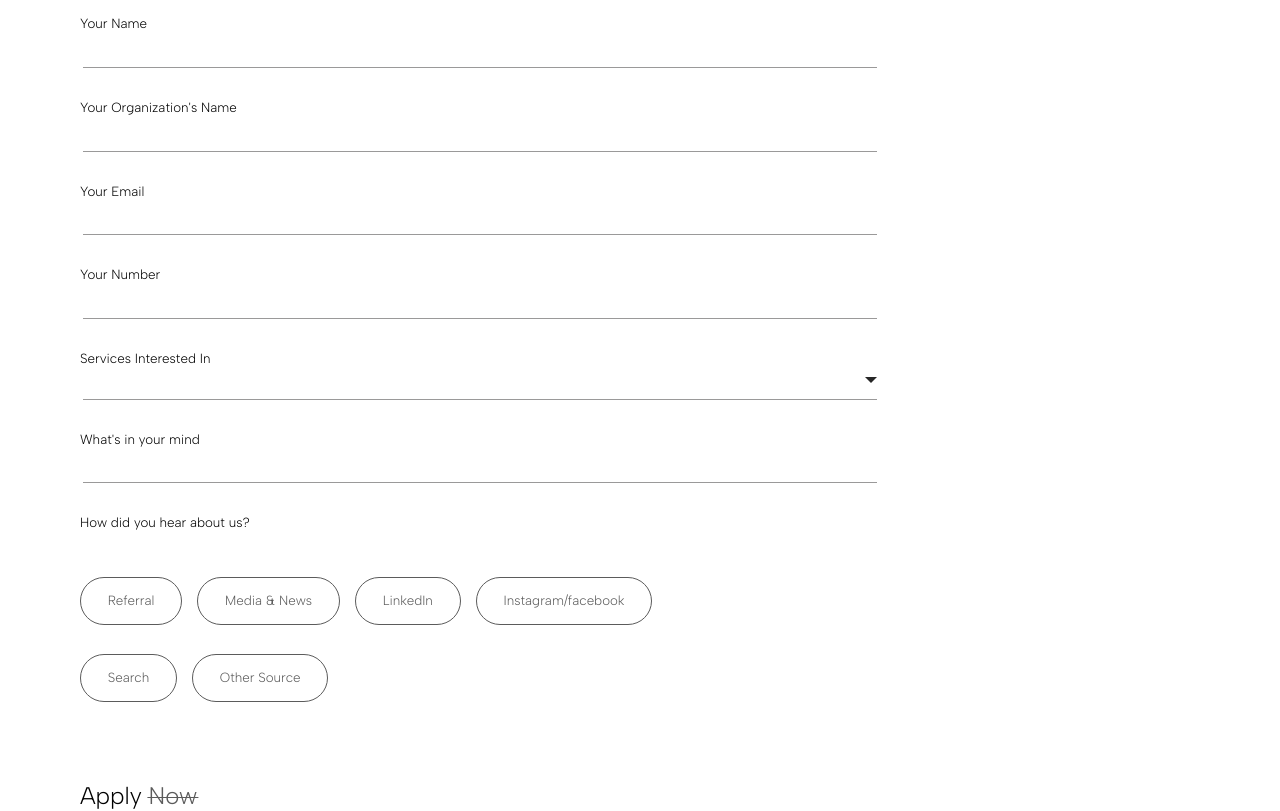
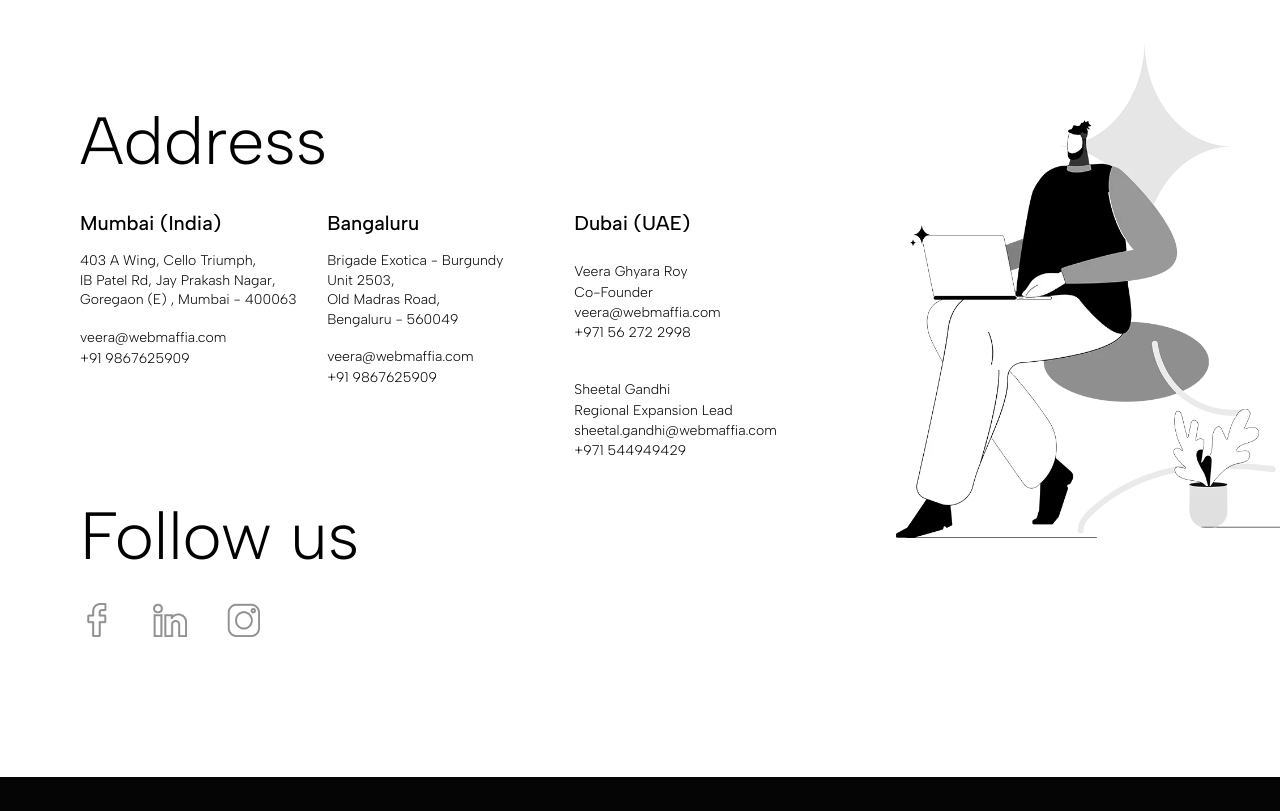
Before and after one commit to the-shivam-gupta/FE-webmaffia, a Next.js app: page /contact in a window 1280 px wide. Shown: the part 680-1491 px from the top of the page. Built offline with nearby package versions, Linux system fonts and the light colour scheme.

Commit message:
Added klaviyo form within contact

```diff
--- a/src/app/contact/page.js
+++ b/src/app/contact/page.js
@@ -1,10 +1,6 @@
-"use client";
-
 import Image from "next/image";
 import Banner from "@/components/Banner";
-import ServiceSelect from "@/components/ServiceSelect";
-import { useRouter } from "next/navigation";
-import { useState } from "react";
+import KlaviyoFormEmbed from "@/components/KlaviyoFormEmbed";
 
 const bannerData = {
   imagePosition: "right",
@@ -31,66 +27,7 @@ const bannerData = {
   },
 };
 
-const HEAR_ABOUT = [
-  { id: "referral", value: "Referral", label: "Referral" },
-  { id: "media_news", value: "Media & News", label: "Media & News" },
-  { id: "linkedIn", value: "LinkedIn", label: "LinkedIn" },
-  { id: "insta_fab", value: "Instagram/facebook", label: "Instagram/facebook" },
-  { id: "search_tag", value: "Search", label: "Search" },
-  { id: "other_source", value: "Other Source", label: "Other Source" },
-];
-
 export default function ContactPage() {
-  const router = useRouter();
-  const [submitting, setSubmitting] = useState(false);
-  const [error, setError] = useState("");
-  const [form, setForm] = useState({
-    name: "",
-    organization: "",
-    email: "",
-    mobile: "",
-    service: "",
-    message: "",
-    hear_about: [],
-  });
-
-  const handleChange = (e) => {
-    const { name, value } = e.target;
-    if (name === "mobile" && !/^\d*$/.test(value)) return;
-    setForm((prev) => ({ ...prev, [name]: value }));
-  };
-
-  const toggleCheckbox = (field, value) => {
-    setForm((prev) => {
-      const list = prev[field];
-      const next = list.includes(value)
-        ? list.filter((v) => v !== value)
-        : [...list, value];
-      return { ...prev, [field]: next };
-    });
-  };
-
-  const handleSubmit = async (e) => {
-    e.preventDefault();
-    setSubmitting(true);
-    setError("");
-
-    try {
-      const res = await fetch("/api/contact", {
-        method: "POST",
-        headers: { "Content-Type": "application/json" },
-        body: JSON.stringify({ type: "contact", ...form }),
-      });
-
-      if (!res.ok) throw new Error("Submission failed");
-      router.push("/thank-you");
-    } catch {
-      setError("Something went wrong. Please try again.");
-    } finally {
-      setSubmitting(false);
-    }
-  };
-
   return (
     <main className="wrapper">
       <div className="ml-setter contact_us">
@@ -107,91 +44,9 @@ export default function ContactPage() {
           </p>
         </Banner>
 
-        <form className="form" onSubmit={handleSubmit}>
-          <label htmlFor="name">Your Name</label>
-          <input
-            type="text"
-            name="name"
-            id="name"
-            className="txtNumeric"
-            value={form.name}
-            onChange={handleChange}
-            required
-          />
-
-          <label htmlFor="organization">Your Organization&apos;s Name</label>
-          <input
-            type="text"
-            name="organization"
-            id="organization"
-            className="txtNumeric"
-            value={form.organization}
-            onChange={handleChange}
-          />
-
-          <label htmlFor="email">Your Email</label>
-          <input
-            type="email"
-            name="email"
-            id="email"
-            value={form.email}
-            onChange={handleChange}
-          />
-
-          <label htmlFor="mobile">Your Number</label>
-          <input
-            type="text"
-            name="mobile"
-            id="mobile"
-            maxLength={10}
-            inputMode="numeric"
-            pattern="[0-9]+"
-            value={form.mobile}
-            onChange={handleChange}
-            required
-          />
-
-          <label htmlFor="service">Services Interested In</label>
-          <ServiceSelect
-            id="service"
-            value={form.service}
-            onChange={handleChange}
-          />
-
-          <label htmlFor="message">What&apos;s in your mind</label>
-          <input
-            type="text"
-            name="message"
-            id="message"
-            value={form.message}
-            onChange={handleChange}
-          />
-
-          <label htmlFor="hear_about">How did you hear about us?</label>
-          <div className="input_checkox">
-            {HEAR_ABOUT.map(({ id, value, label }) => (
-              <label key={id} htmlFor={`contact_hear_${id}`} className="checkmark">
-                <input
-                  type="checkbox"
-                  id={`contact_hear_${id}`}
-                  checked={form.hear_about.includes(value)}
-                  onChange={() => toggleCheckbox("hear_about", value)}
-                />
-                <span>{label}</span>
-              </label>
-            ))}
-          </div>
-
-          {error && (
-            <p role="alert" style={{ color: "#c72c2c", marginBottom: "2rem" }}>
-              {error}
-            </p>
-          )}
-
-          <button type="submit" className="cta_text" disabled={submitting}>
-            Apply <span>{submitting ? "…" : "Now"}</span>
-          </button>
-        </form>
+        <div className="form">
+          <KlaviyoFormEmbed />
+        </div>
 
         <section className="contact_address">
           <div>
--- a/src/scss/dark.scss
+++ b/src/scss/dark.scss
@@ -41,6 +41,9 @@ html{
                     }
                 }
             }
+        }
+        .campaign_page .hero_section .campaign_content ul li{
+            color: $white;
         }
         .case_study_detail .case_study_showcase_wrapper .visit_website_button{
             background: $white;
--- a/src/scss/pages/contact.scss
+++ b/src/scss/pages/contact.scss
@@ -34,6 +34,14 @@
         margin-bottom: 14rem;
         width: 119rem;
         overflow: visible;
+
+        .formWarpperx,
+        [class*="klaviyo-form"],
+        [class*="klaviyo-form"] form {
+            overflow: visible !important;
+            max-height: none !important;
+            height: auto !important;
+        }
         @include mobile(){
             margin-left: 0;
             padding: 0 6.5rem;
```
